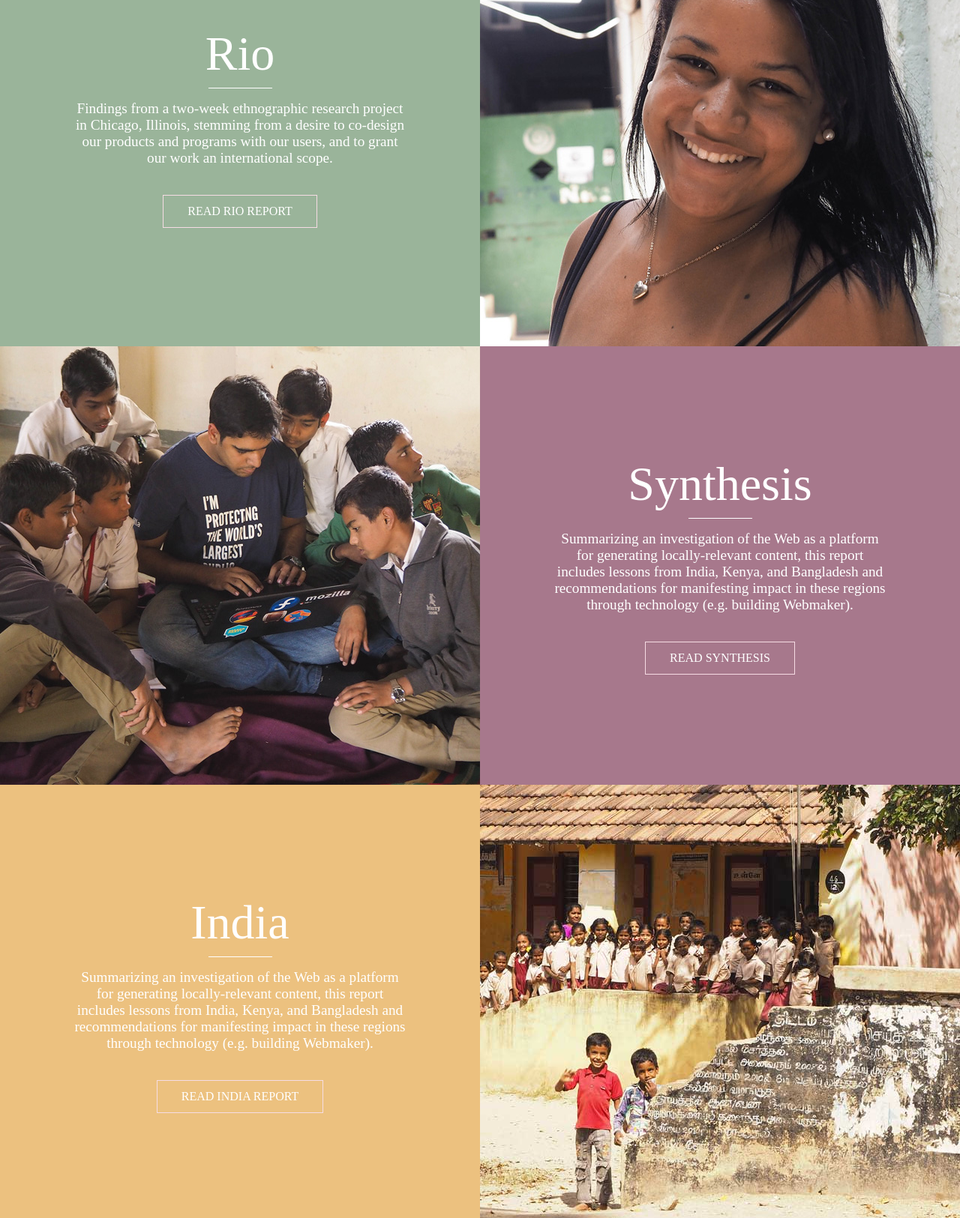
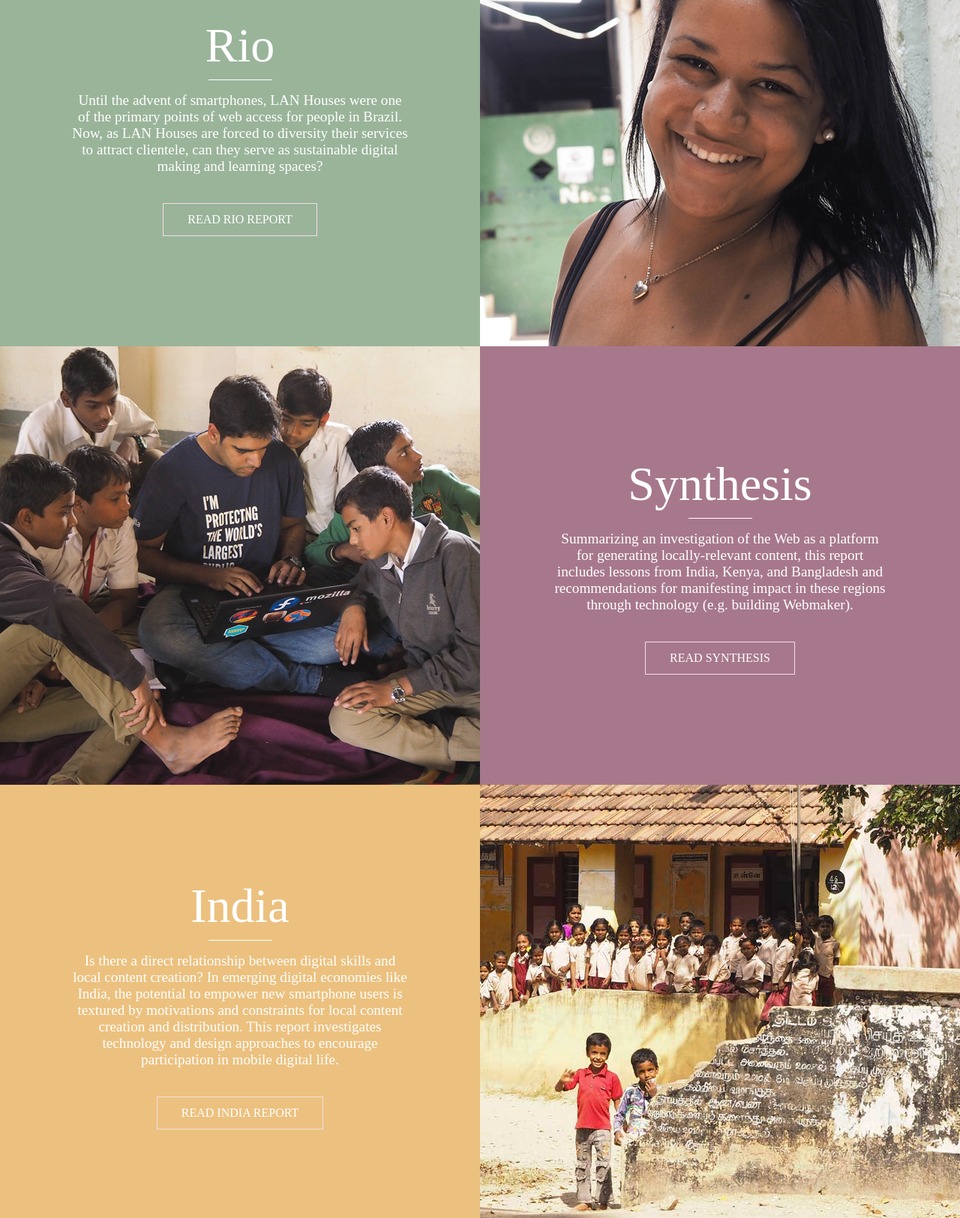
Before and after one commit to gvn/research-website, a website: page index.html in a window 1280 px wide. Shown: the part 1740-3365 px from the top of the page at 75% size. Drawn offline with Linux system fonts and the light colour scheme; a web font is replaced by a local one.

Commit message:
better description for india

```diff
--- a/index.html
+++ b/index.html
@@ -53,7 +53,7 @@
         <div class="description">
           <h1>Rio</h1>
           <hr></hr>
-          <p>Findings from a two-week ethnographic research project in Chicago, Illinois, stemming from a desire to co-design our products and programs with our users, and to grant our work an international scope.</p>
+          <p>Until the advent of smartphones, LAN Houses were one of the primary points of web access for people in Brazil. Now, as LAN Houses are forced to diversity their services to attract clientele, can they serve as sustainable digital making and learning spaces?</p>
           <a class="report-button" href="//mzl.la/lanhouses">Read Rio Report</a>
         </div>
         <div class="image"></div>
@@ -71,7 +71,7 @@
         <div class="description">
           <h1>India</h1>
           <hr></hr>
-          <p>Summarizing an investigation of the Web as a platform for generating locally-relevant content, this report includes lessons from India, Kenya, and Bangladesh and recommendations for manifesting impact in these regions through technology (e.g. building Webmaker).</p>
+          <p>Is there a direct relationship between digital skills and local content creation? In emerging digital economies like India, the potential to empower new smartphone users is textured by motivations and constraints for local content creation and distribution. This report investigates technology and design approaches to encourage participation in mobile digital life.</p>
           <a class="report-button" href="//mzl.la/india">Read India Report</a>
         </div>
         <div class="image"></div>
```
